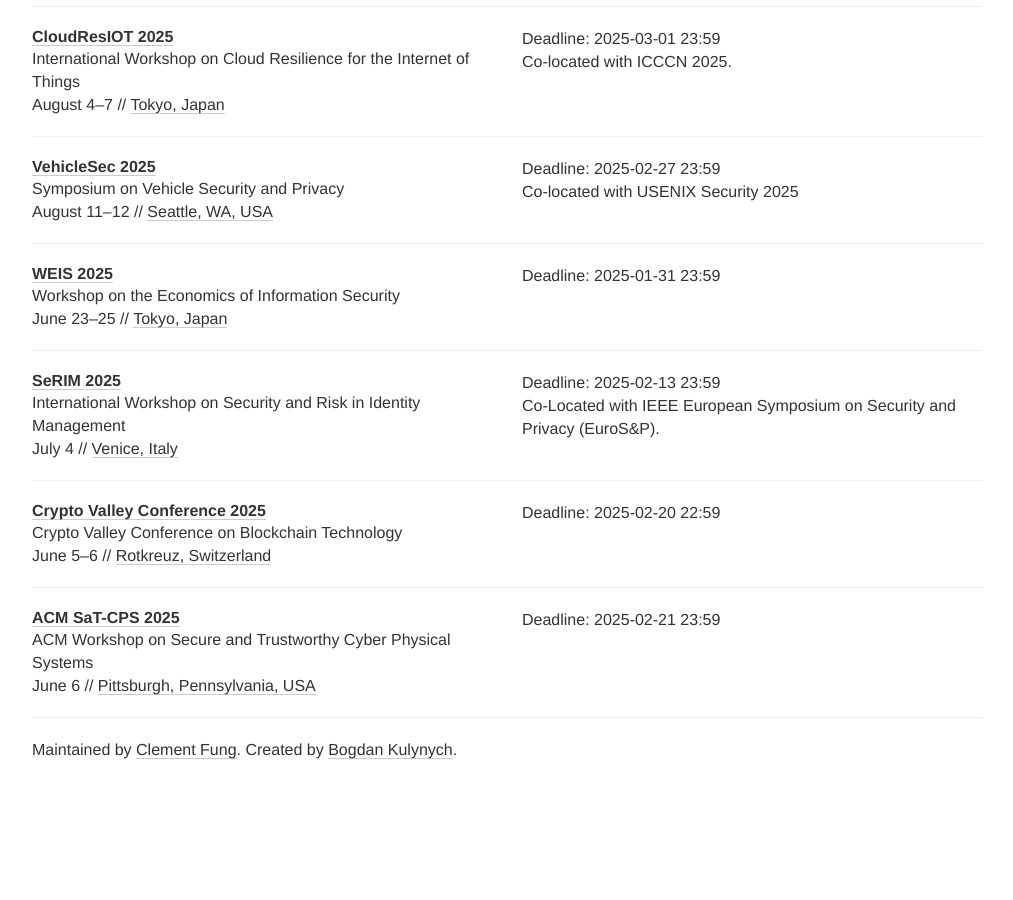
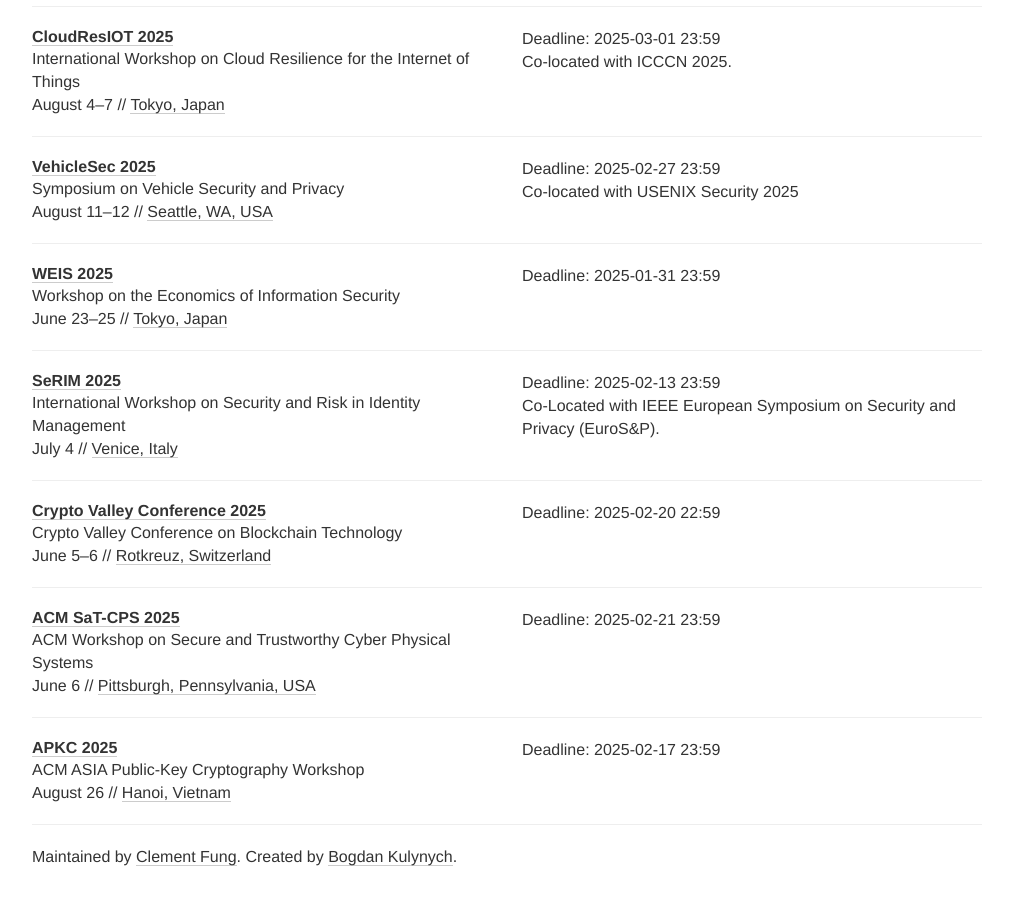
Before and after one commit to sec-deadlines/sec-deadlines.github.io, a Jekyll site: the page built from index.html, in a window 1280 px wide and 900 px high, scrolled down 16630 px. Shown: the whole window, without its empty margins (133-1146 px from the left). Built offline with Jekyll 4.4.1, drawn with Linux system fonts in a browser that asks for light colours; nearby versions of some CDN libraries; comment, search, counter and statistics services are not loaded; before the commit the page ends 17423 px from its top, so only the background shows below that.

Commit message:
Add APKC

```diff
--- a/_data/conferences.yml
+++ b/_data/conferences.yml
@@ -1235,3 +1235,12 @@
   date: June 6
   place: Pittsburgh, Pennsylvania, USA
   tags: [SEC, PRIV, SHOP]
+
+- name: APKC
+  description: ACM ASIA Public-Key Cryptography Workshop
+  year: 2025
+  link: https://iseclab.ec.t.kanazawa-u.ac.jp/en/APKC2025.html
+  deadline: ["2025-02-17 23:59"]
+  date: August 26
+  place: Hanoi, Vietnam
+  tags: [SEC, CRYPTO, SHOP]
```
